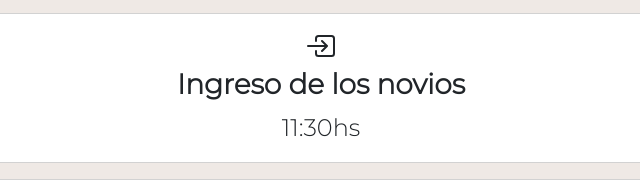
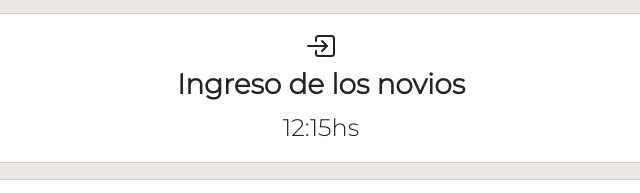
Before and after one commit to ZuritaGustavo/Boda-Caro-y-Lucas, a plain HTML site: page index.html in a window 1280 px wide. Shown: the part 4021-4214 px from the top of the page, 319-959 px from the left. Drawn offline with nearby package versions, Linux system fonts and the light colour scheme.

Commit message:
cambio de horario

```diff
--- a/index.html
+++ b/index.html
@@ -189,7 +189,7 @@
                     <div class="card-body rounded-4">
                         <span><ion-icon name="enter-outline" size="large"></ion-icon></span>
                         <h3 class="card-title">Ingreso de los novios</h3>
-                        <p class="card-text">11:30hs</p>
+                        <p class="card-text">12:15hs</p>
                     </div>
                 </div>
             </div>
```
